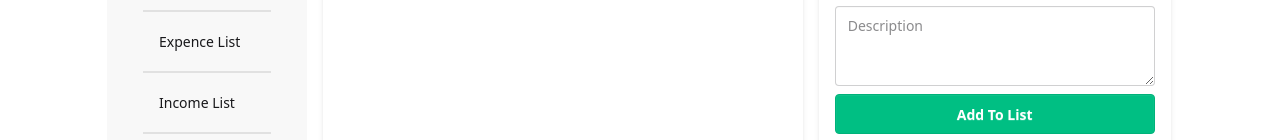
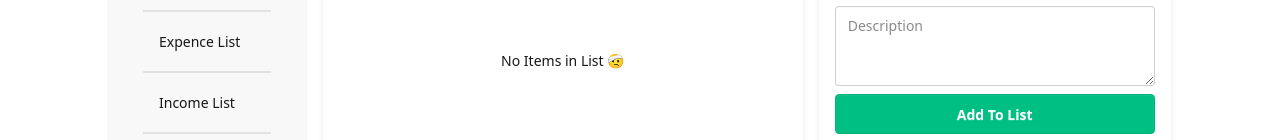
Before and after one commit to marif-githubs/Money-tracker-frontend, a React (Vite) app: page /home/expense-page in a window 1280 px wide. Shown: the part 142-282 px from the top of the page. Built offline with nearby package versions, Linux system fonts and the light colour scheme; no server answers.

Commit message:
Update Expenditure.jsx

```diff
--- a/src/pages/Expenditure.jsx
+++ b/src/pages/Expenditure.jsx
@@ -17,7 +17,7 @@ export const Expenditure = () => {
 
                     <p className="p-4 pb-2 text-lg text-center tracking-wide">Expenditures</p>
 
-                    {loading ? <Loading /> : expList === null ? <Message /> : expList.map(item => <List title={item.title} amount={item.amount} description={item.description} id={item.t_id} type={"expense"}></List>)}
+                    {loading ? <Loading /> : expList.length === 0 ? <Message/> : expList.map(item => <List title={item.title} amount={item.amount} description={item.description} id={item.t_id} type={"expense"}></List>)}
 
                 </ul>
             </div>
```
